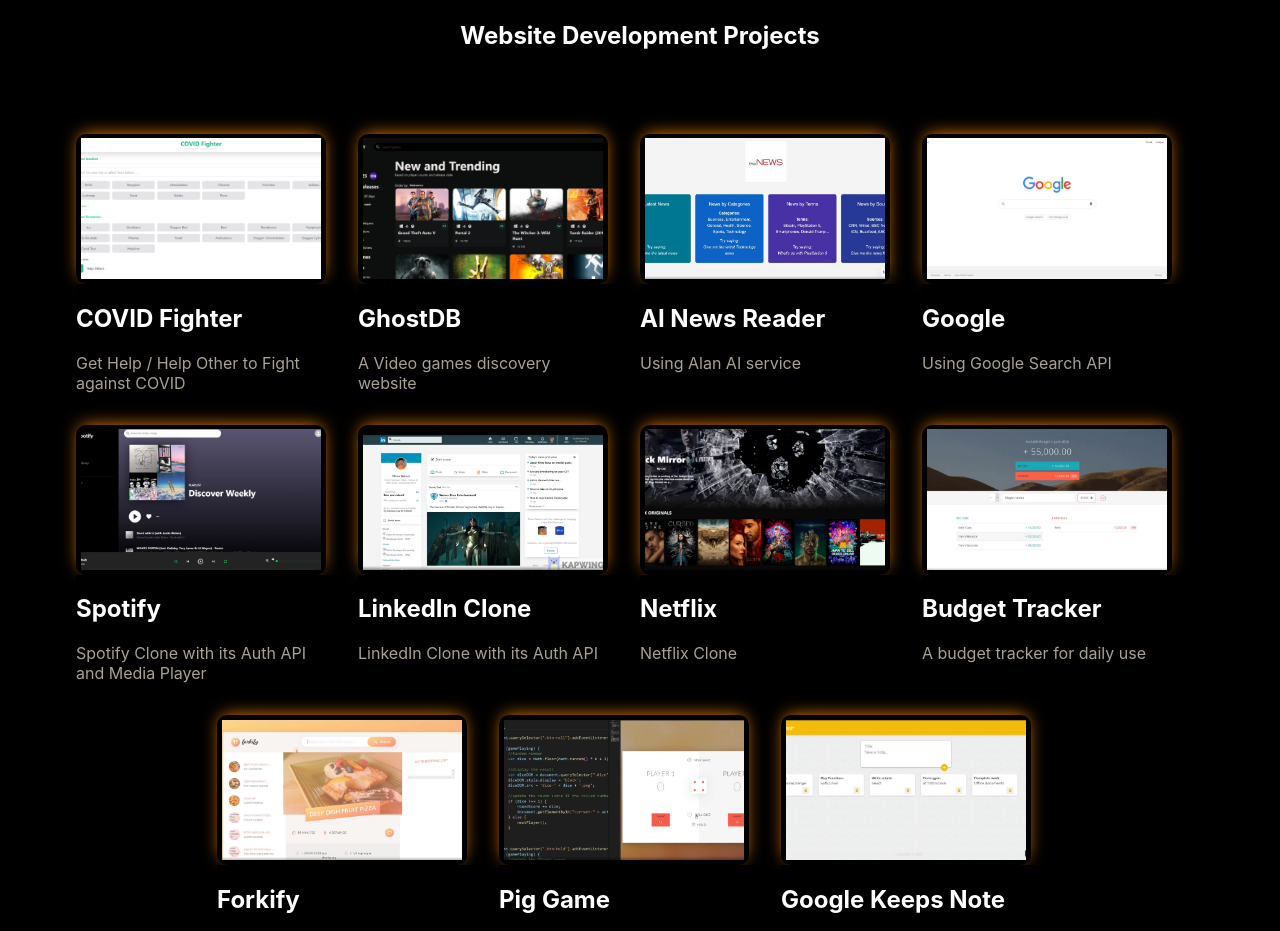
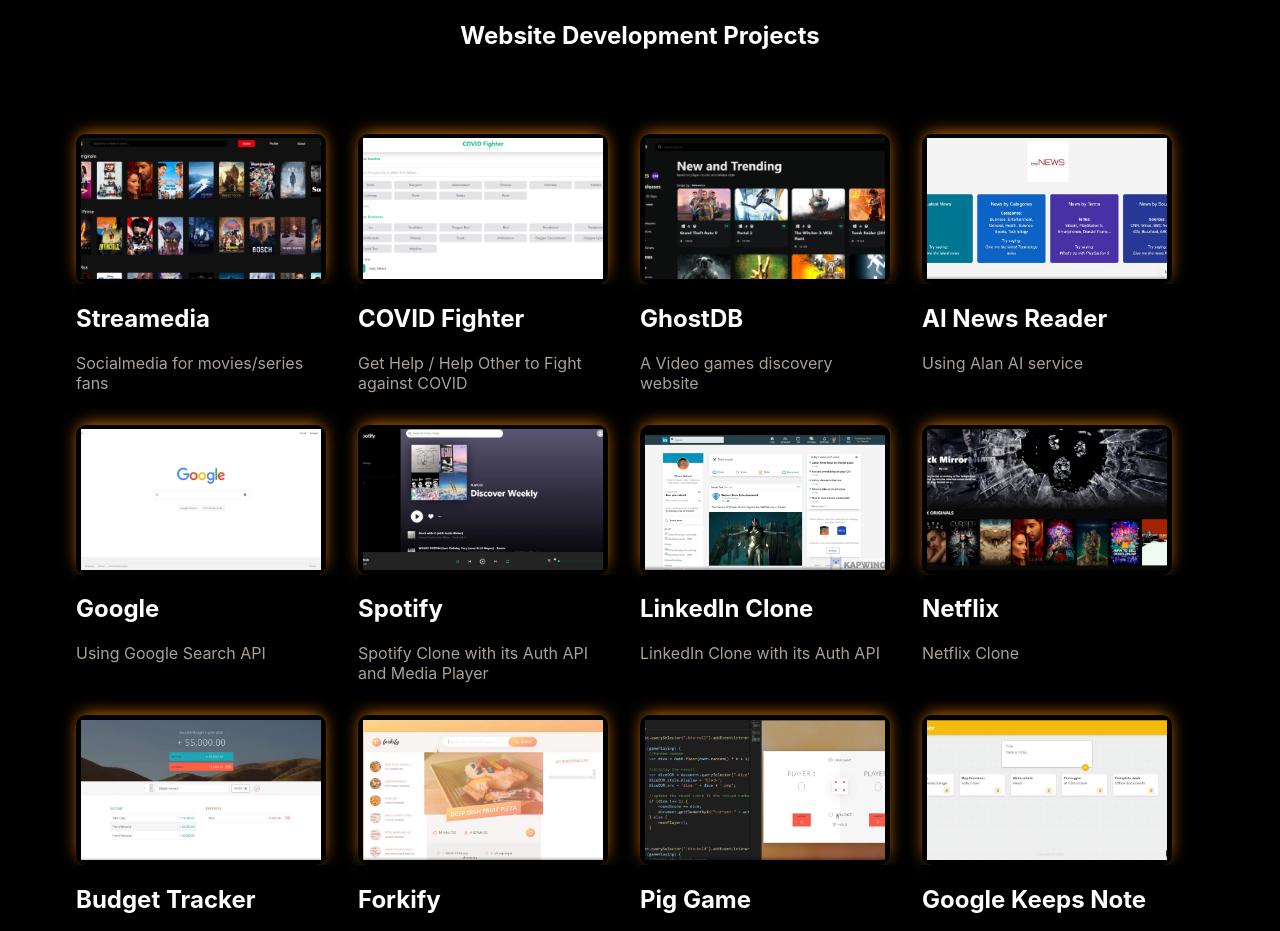
Before and after one commit to red-star25/next-portfolio, a Next.js app: page / in a window 1280 px wide. Shown: the part 1040-1971 px from the top of the page. Built offline with nearby package versions, Linux system fonts and the light colour scheme.

Commit message:
Streamedia web added

```diff
--- a/component/Project/Project.jsx
+++ b/component/Project/Project.jsx
@@ -9,6 +9,12 @@
 function Project() {
   const router = useRouter();
   const webProjects = [
+    {
+      title: "Streamedia",
+      subtitle: "Socialmedia for movies/series fans",
+      image: "/images/Home.png",
+      source: "https://streamedia.in/",
+    },
     {
       title: "COVID Fighter",
       subtitle: "Get Help / Help Other to Fight against COVID",
```
Also changed, not shown: public/images/Home.png (added).
